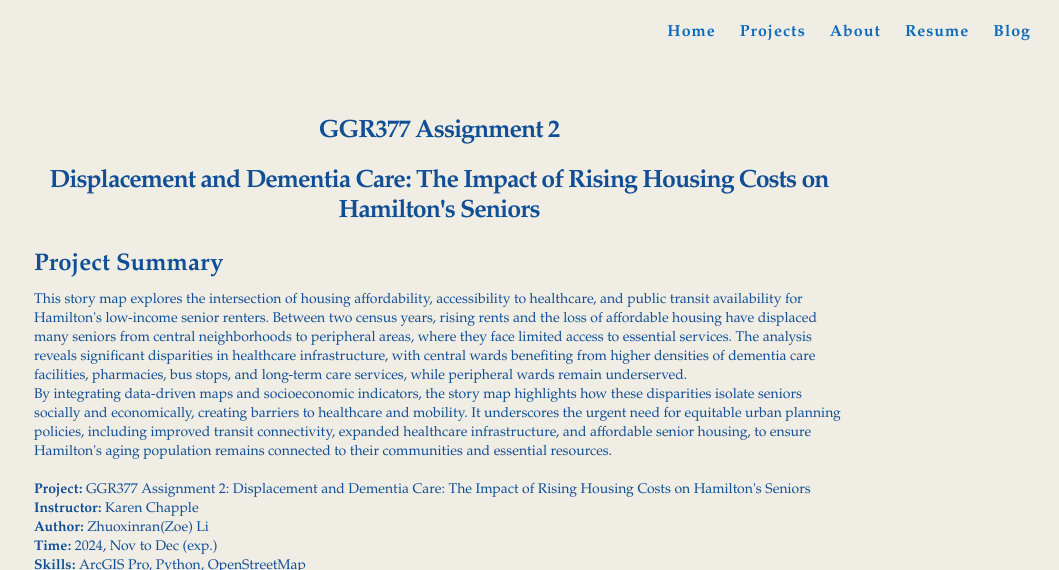
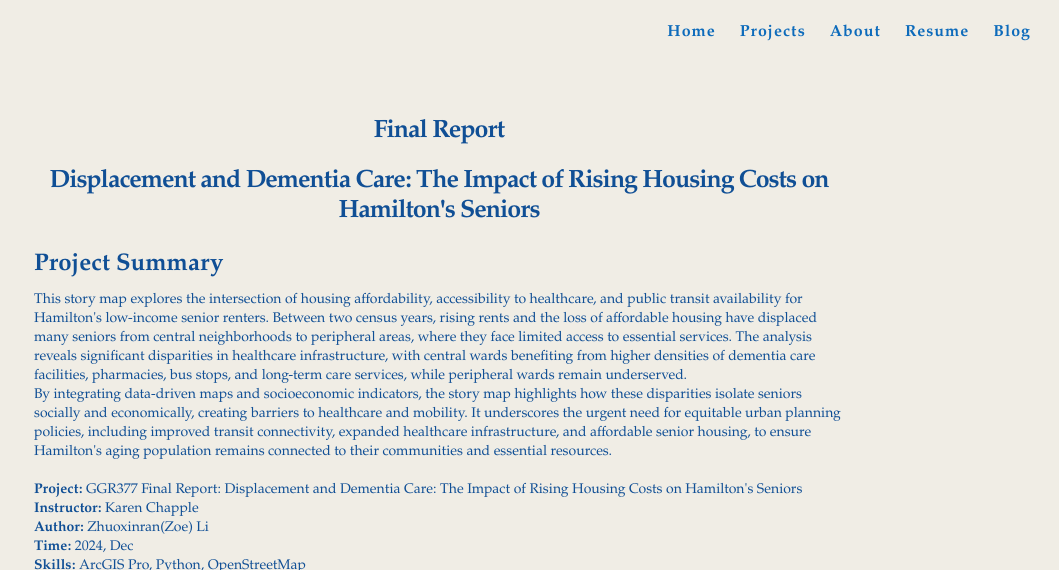
Before and after one commit to zoezxrli/zoezxrli.github.io, a Jekyll site: the page built from projects/accessibility_hamilton.md, in a window 1280 px wide and 900 px high, cut to the strip 0-570 px from the top of the window. Shown: the whole strip, without its empty margins (221-1280 px from the left). Built offline with Jekyll 4.4.1, drawn with Linux system fonts in a browser that asks for light colours; nearby versions of some CDN libraries.

Commit message:
Hamilton Analysis

```diff
--- a/projects/accessibility_hamilton.md
+++ b/projects/accessibility_hamilton.md
@@ -7,15 +7,15 @@ permalink: /projects/accessibility_hamilton/
 <!-- Wrap the entire content in a project-container div -->
 <div class="project-container">
 
-  <h1 class="project-title">GGR377 Assignment 2</h1>
+  <h1 class="project-title">Final Report</h1>
   <h1 class="project-title">Displacement and Dementia Care: The Impact of Rising Housing Costs on Hamilton's Seniors</h1>
   <h3 class="map-subtitle">Project Summary</h3>
   <t class="description">This story map explores the intersection of housing affordability, accessibility to healthcare, and public transit availability for Hamilton's low-income senior renters. Between two census years, rising rents and the loss of affordable housing have displaced many seniors from central neighborhoods to peripheral areas, where they face limited access to essential services. The analysis reveals significant disparities in healthcare infrastructure, with central wards benefiting from higher densities of dementia care facilities, pharmacies, bus stops, and long-term care services, while peripheral wards remain underserved.<br>By integrating data-driven maps and socioeconomic indicators, the story map highlights how these disparities isolate seniors socially and economically, creating barriers to healthcare and mobility. It underscores the urgent need for equitable urban planning policies, including improved transit connectivity, expanded healthcare infrastructure, and affordable senior housing, to ensure Hamilton's aging population remains connected to their communities and essential resources. <br></t>
 
-  <t class="description"><br><strong>Project: </strong>GGR377 Assignment 2: Displacement and Dementia Care: The Impact of Rising Housing Costs on Hamilton's Seniors</t>
+  <t class="description"><br><strong>Project: </strong>GGR377 Final Report: Displacement and Dementia Care: The Impact of Rising Housing Costs on Hamilton's Seniors</t>
   <t class="description"><br><strong>Instructor: </strong>Karen Chapple</t>
   <t class="description"><br><strong>Author: </strong>Zhuoxinran(Zoe) Li</t>
-  <t class="description"><br><strong>Time: </strong>2024, Nov to Dec (exp.)</t>
+  <t class="description"><br><strong>Time: </strong>2024, Dec</t>
   <t><br><strong>Skills:</strong> ArcGIS Pro, Python, OpenStreetMap<br><br></t>
 
   <!-- Embed ArcGIS Dashboard -->
```
